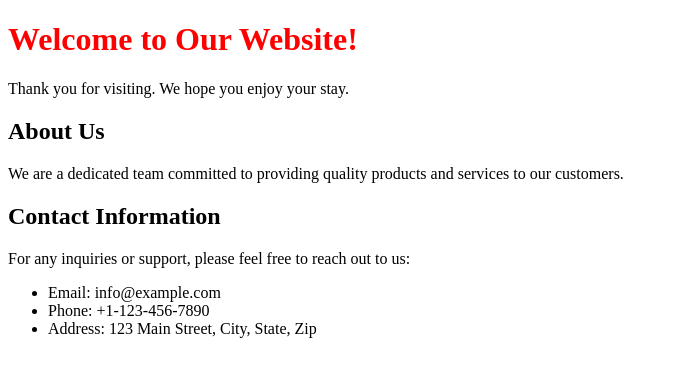
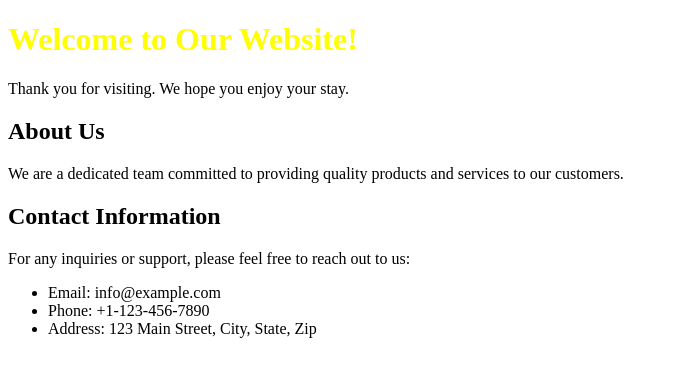
Before and after one commit to joxin1997/my-new-html, a plain HTML site: page index.html in a window 1280 px wide. Shown: the whole page, without its empty margins (0-678 px from the left). Drawn offline with Linux system fonts and the light colour scheme.

Commit message:
change color

```diff
--- a/index.html
+++ b/index.html
@@ -4,7 +4,7 @@
   <title>Welcome Page</title>
 </head>
 <body>
-  <h1 style="color:red">Welcome to Our Website!</h1>
+  <h1 style="color:yellow">Welcome to Our Website!</h1>
   <p>Thank you for visiting. We hope you enjoy your stay.</p>
 
   <h2>About Us</h2>
```
